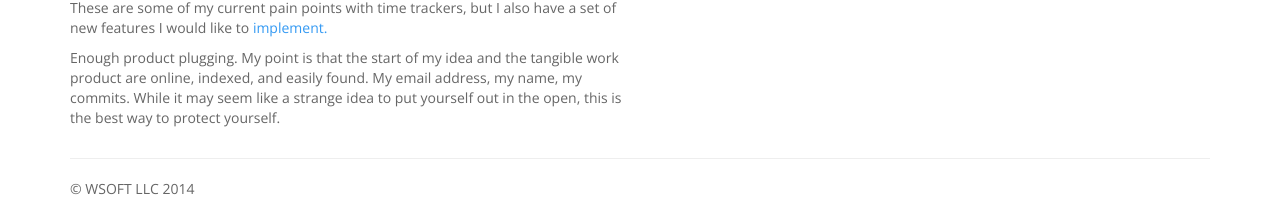
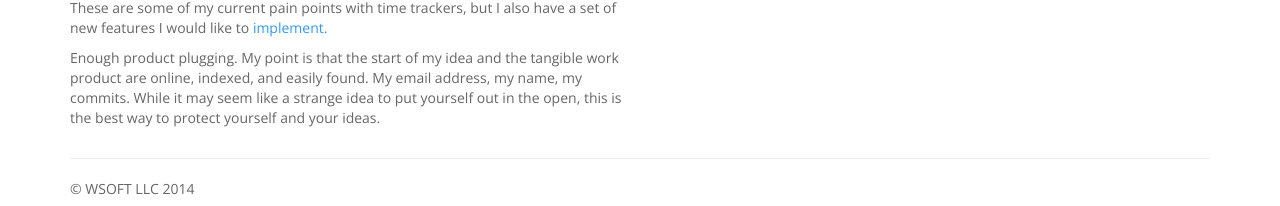
Before and after one commit to dubsoft/dubsoft-www, a Jekyll site: the page built from _posts/2014-01-24-we-are-an-open-company.md, in a window 1280 px wide and 1014 px high. Shown: the part 805-1011 px from the top of the window. Built offline with Jekyll 4.4.1, drawn with Linux system fonts in a browser that asks for light colours; nearby versions of some CDN libraries; Markdown is read by kramdown in place of the engine named in the settings.

Commit message:
post fixup

```diff
--- a/_posts/2014-01-24-we-are-an-open-company.md
+++ b/_posts/2014-01-24-we-are-an-open-company.md
@@ -47,4 +47,5 @@ have a set of new features I would like to [implement.](https://github.com/t3mpu
 Enough product plugging. My point is that the start of my idea and the
 tangible work product are online, indexed, and easily found. My email
 address, my name, my commits. While it may seem like a strange idea to
-put yourself out in the open, this is the best way to protect yourself.
+put yourself out in the open, this is the best way to protect yourself
+and your ideas.
```
